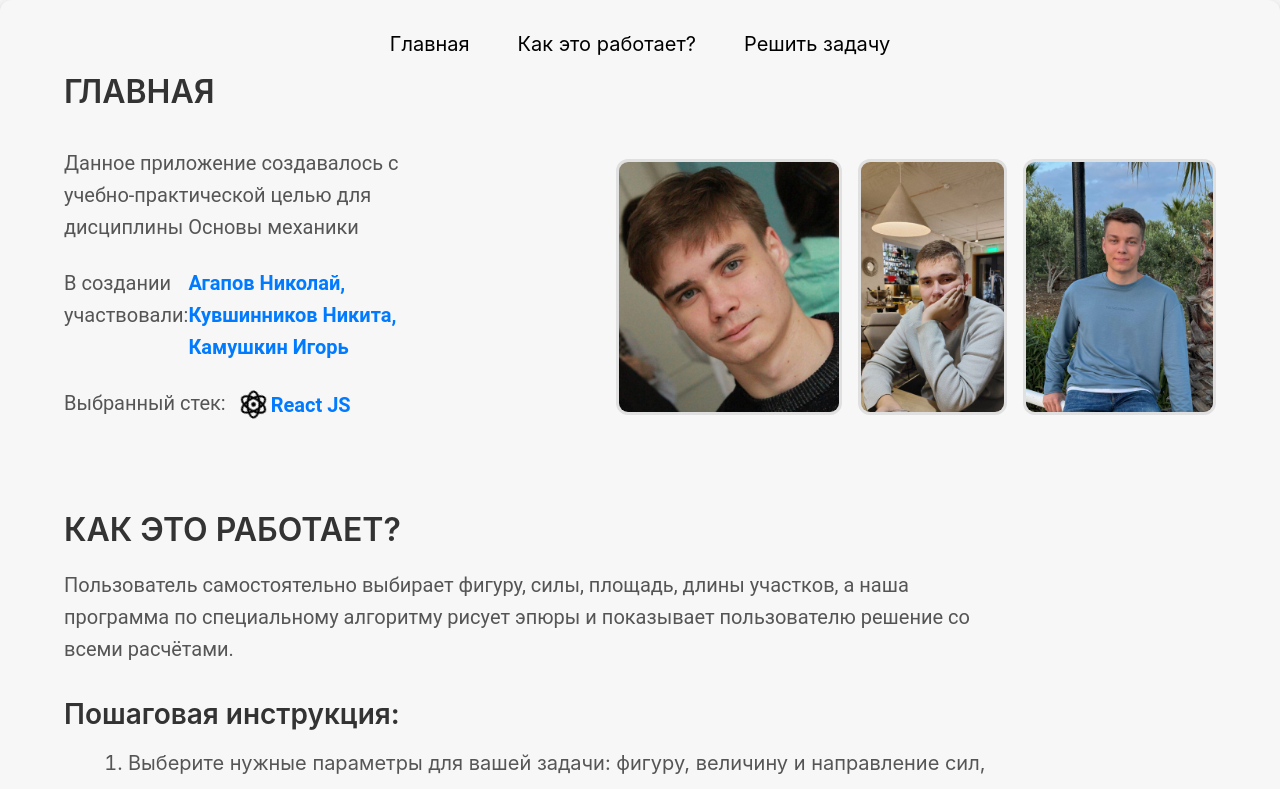
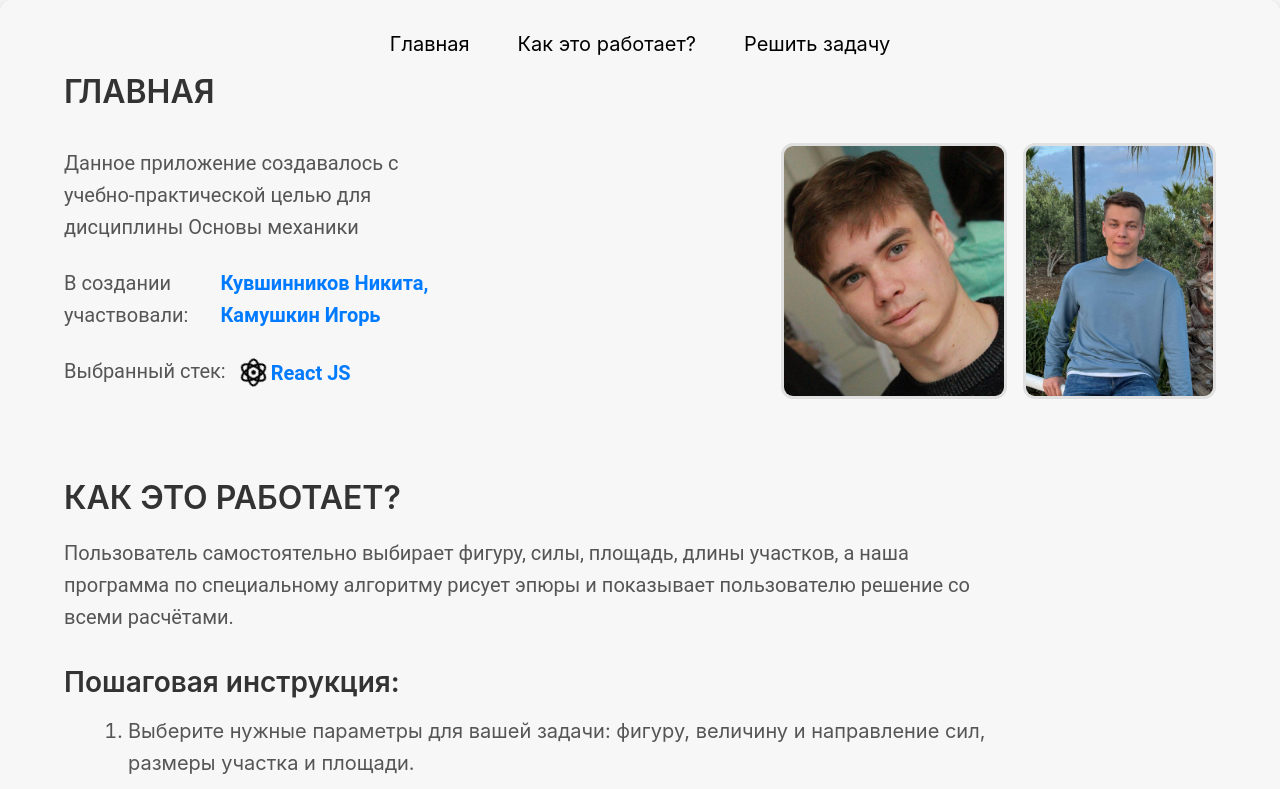
Before and after one commit to nikitakuvsh/sopromat-soulutions, a React (Create React App) app: page / in a window 1280 px wide. Shown: the top 789 px of the page. Built offline with nearby package versions, Linux system fonts and the light colour scheme.

Commit message:
remove kolya

```diff
--- a/src/components/MainPage/MainPage.jsx
+++ b/src/components/MainPage/MainPage.jsx
@@ -2,7 +2,6 @@ import React from "react";
 import './MainPage.css';
 import nikitaImage from '../../img/nikita-image.jpg';
 import igorImage from '../../img/igor-image.jpg';
-import kolyaImage from '../../img/kolya-image.jpg';
 import reactIcon from '../../img/react-icon.svg';
 
 
@@ -16,7 +15,7 @@ function MainPage(){
                         Данное приложение создавалось с учебно-практической целью для дисциплины Основы механики
                     </p>
                     <p className="main__description">
-                        В создании участвовали: <span className="main__span name-of-creator">Агапов Николай, Кувшинников Никита, Камушкин Игорь</span>
+                        В создании участвовали: <span className="main__span name-of-creator">Кувшинников Никита, Камушкин Игорь</span>
                     </p>
                     <p className="main__description">
                         Выбранный стек:
@@ -28,7 +27,6 @@ function MainPage(){
                 </div>
                 <div className="blocks__image">
                     <img className="creator-image" src={nikitaImage} alt="Создатель: Никита"></img>
-                    <img className="creator-image" src={kolyaImage} alt="Создатель: Николай"></img>
                     <img className="creator-image" src={igorImage} alt="Создатель: Игорь"></img>
                 </div>
             </div>
--- a/src/components/Task/Task.css
+++ b/src/components/Task/Task.css
@@ -55,7 +55,7 @@
     display: flex;
     align-items: center;
     position: relative;
-    margin-left: 10%;
+    margin-left: 15%;
     cursor: pointer;
 }
 
```
